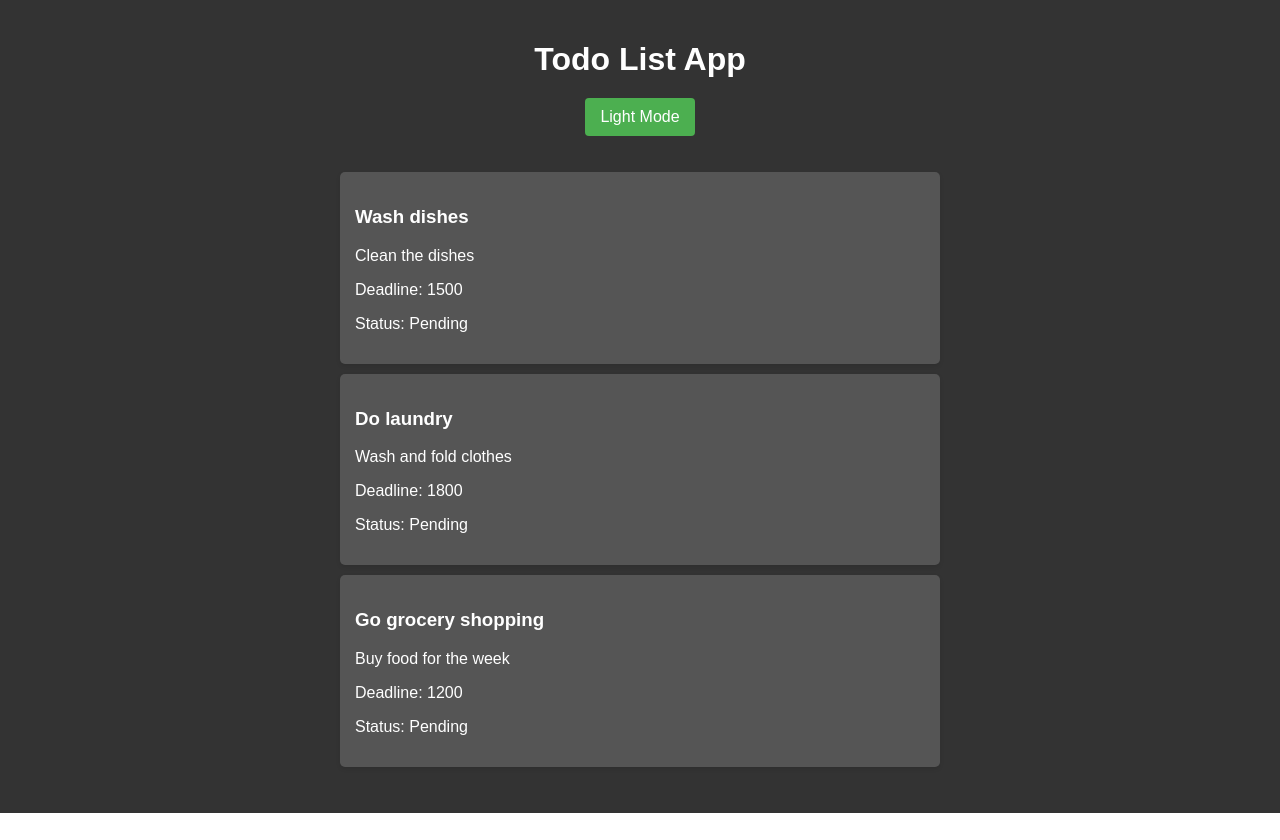
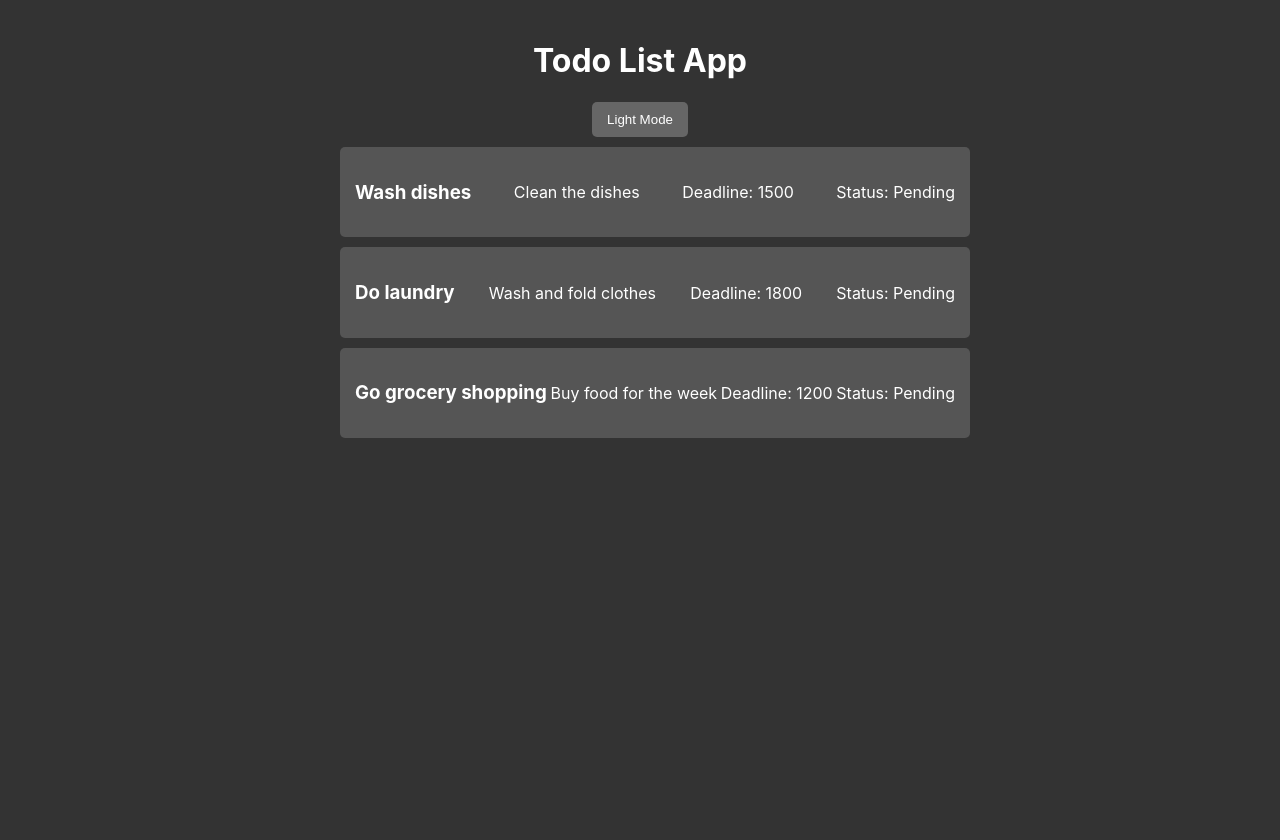
Before and after one commit to DISC-NU/workshop-4-example-code, a React (Create React App) app: page / in a window 1280 px wide. Before the commit the page ends 813 px from the top, so only its background shows below. Built offline with nearby package versions, Linux system fonts and the light colour scheme.

Commit message:
demo code ready I believe

```diff
--- a/src/App.css
+++ b/src/App.css
@@ -1,66 +1,90 @@
-body,
-#root {
-  margin: 0;
-  padding: 0;
-  height: 100vh;
-  width: 100vw;
-  font-family: Arial, sans-serif;
+.App {
+  text-align: center;
+  padding: 20px;
+  min-height: 100vh;
+  transition: all 0.3s ease;
 }
 
-.App {
-  display: flex;
-  flex-direction: column;
-  align-items: center;
-  justify-content: flex-start;
-  min-height: 100vh;
-  padding: 20px;
-  box-sizing: border-box;
-  background-color: #f0f0f0;
-  color: #333;
-  transition: background-color 0.3s, color 0.3s;
+.light-mode {
+  background-color: #ffffff;
+  color: #000000;
 }
 
-.App.dark-mode {
-  background-color: #333;
-  color: #fff;
+.dark-mode {
+  background-color: #333333;
+  color: #ffffff;
 }
 
 .todo-list {
   list-style-type: none;
   padding: 0;
-  width: 100%;
   max-width: 600px;
+  margin: 0 auto;
 }
 
 .todo-item {
-  background-color: #fff;
-  color: #333;
-  margin-bottom: 10px;
+  background-color: #f0f0f0;
+  margin: 10px auto;
   padding: 15px;
   border-radius: 5px;
-  box-shadow: 0 2px 4px rgba(0, 0, 0, 0.1);
+  display: flex;
+  justify-content: space-between;
+  align-items: center;
+  width: 100%;
 }
 
 .dark-mode .todo-item {
-  background-color: #555;
-  color: #fff;
+  background-color: #555555;
+}
+
+.todo-item.done {
+  background-color: #e0ffe0;
+}
+
+.dark-mode .todo-item.done {
+  background-color: #2a5a2a;
+}
+
+.todo-content {
+  text-align: left;
+  flex-grow: 1;
+  margin-right: 15px;
 }
 
 button {
   padding: 10px 15px;
-  margin-bottom: 20px;
+  border: none;
+  border-radius: 5px;
   cursor: pointer;
-  background-color: #4caf50;
-  color: white;
-  border: none;
-  border-radius: 4px;
-  font-size: 16px;
+  transition: background-color 0.3s ease;
+  white-space: nowrap;
 }
 
-button:hover {
-  background-color: #45a049;
+.dark-mode button {
+  background-color: #666666;
+  color: #ffffff;
 }
 
-h1 {
-  margin-bottom: 20px;
+.dark-mode button:hover {
+  background-color: #888888;
 }
+
+@media (max-width: 650px) {
+  .todo-list {
+    width: 90%;
+  }
+
+  .todo-item {
+    flex-direction: column;
+    align-items: stretch;
+  }
+
+  .todo-content {
+    margin-right: 0;
+    margin-bottom: 10px;
+  }
+
+  button {
+    align-self: flex-end;
+  }
+}
--- a/src/Components/TodoItem/TodoItem.jsx
+++ b/src/Components/TodoItem/TodoItem.jsx
@@ -1,13 +1,11 @@
 import React from "react";
 
-const TodoItem = ({ todo, toggleDone }) => {
+// TODO: Add a prop to handle the 'done' status of a todo item
+const TodoItem = ({ todo }) => {
   // TODO: Add 'done' property to todo object in dummy data
   // TODO: Change background color based on 'done' status
   return (
-    <li
-      className={`todo-item ${todo.done ? "done" : ""}`}
-      onClick={() => toggleDone(todo.id)}
-    >
+    <li className={`todo-item ${todo.done ? "done" : ""}`}>
       <h3>{todo.title}</h3>
       <p>{todo.description}</p>
       <p>Deadline: {todo.deadline}</p>
```
